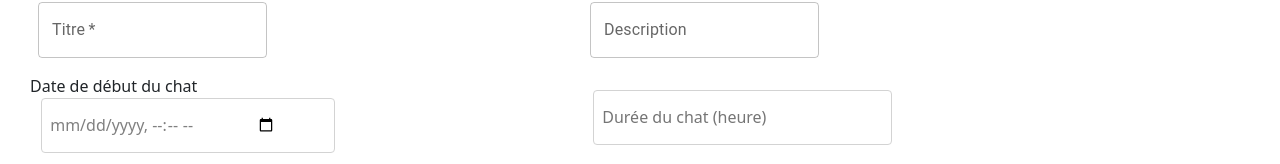
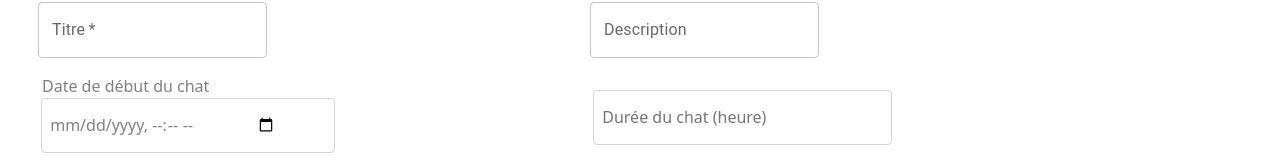
Before and after one commit to lilianvltgr/devoir2-chat, a React (Create React App) app: page /schedule in a window 1280 px wide. Shown: the part 162-326 px from the top of the page. Built offline with nearby package versions, Linux system fonts and the light colour scheme.

Commit message:
buttons in ScheduleChat.js.

```diff
--- a/src/chat.css
+++ b/src/chat.css
@@ -101,7 +101,12 @@ body {
 }
 
 .custom-button:active {
-    box-shadow: 0px 5px 5px -3px rgba(0, 0, 0, 0.2), 0px 8px 10px 1px rgba(0, 0, 0, 0.14), 0px 3px 14px 2px rgba(0, 0, 0, 0.12);
+    border-color: dodgerblue;
+    border-width: 2px;
+}
+.custom-button:focus {
+    border-color: dodgerblue;
+    border-width: 2px;
 }
 
 .validate-button {
--- a/src/pages/ScheduleChat.js
+++ b/src/pages/ScheduleChat.js
@@ -91,7 +91,8 @@ function ScheduleChat() {
                                 />
                             </Grid>
                             <Grid item xs={6}>
-                                <p style={{marginBottom: 0}}> Date de début du chat</p>
+                                <p style={{marginBottom: 0, marginLeft: 12, color: "grey"}}> Date de début du chat</p>
+
 
                                 <input type="datetime-local"
                                        style={{marginTop: 0}}
```
